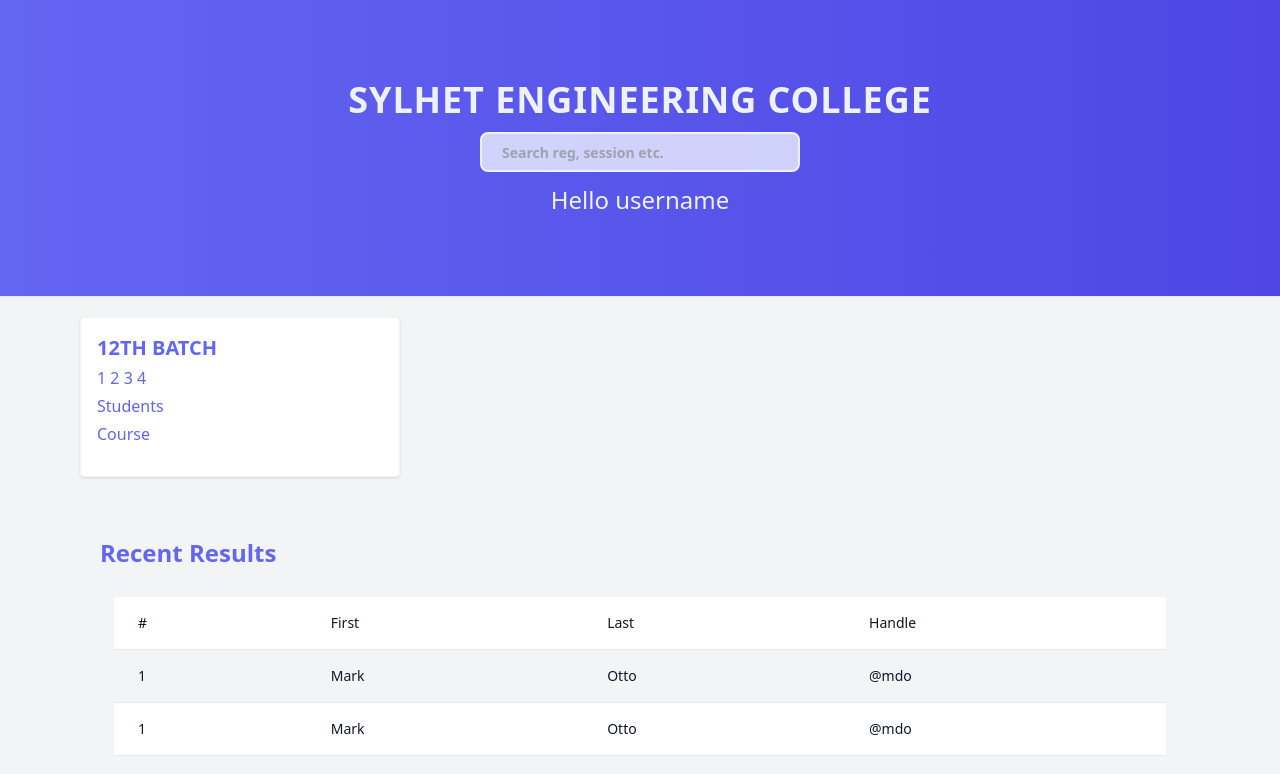
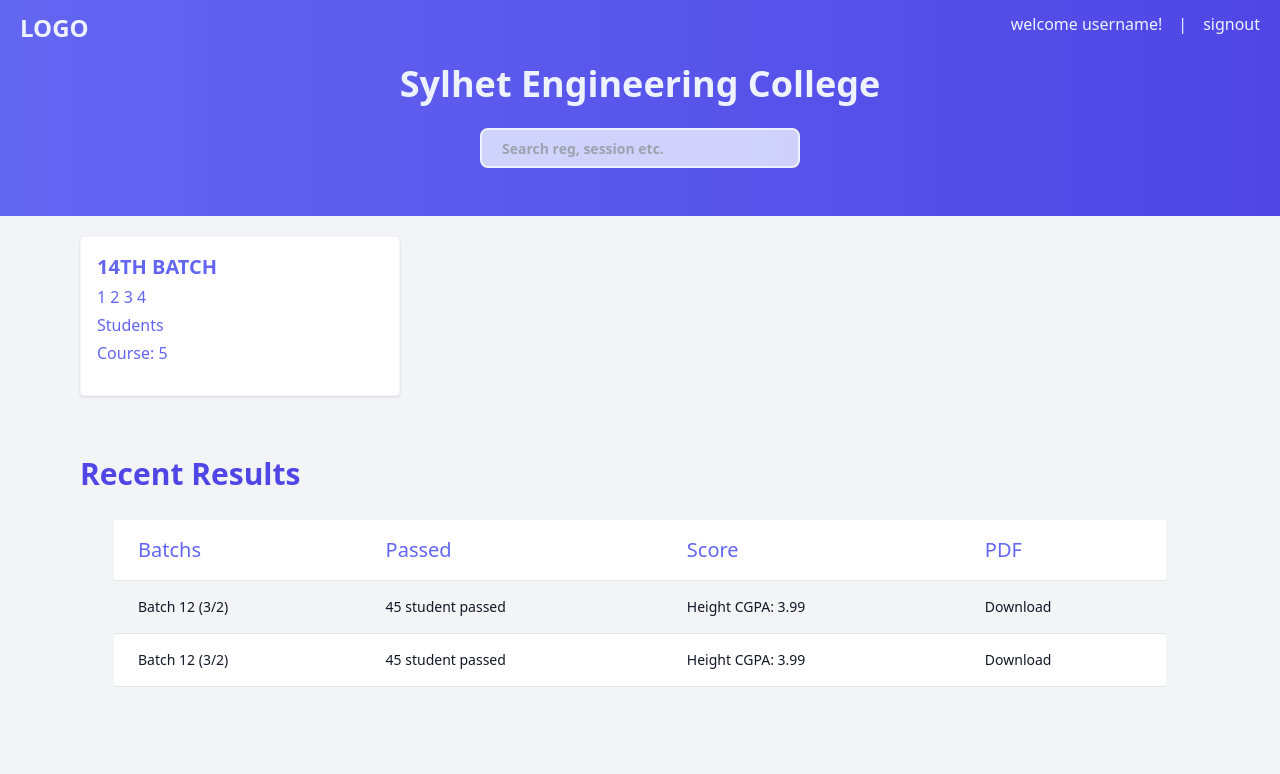
Before and after one commit to dipsingha360/result-management, a website: page src/index.html in a window 1280 px wide. Drawn offline with Linux system fonts and the light colour scheme.

Commit message:
new layout ready except cart

```diff
--- a/src/index.html
+++ b/src/index.html
@@ -8,20 +8,29 @@
     <title>Check Tailwindcss</title>
   </head>
   <body class="bg-gray-100">
-    <header class="bg-gradient-to-r from-indigo-500 to-indigo-600 p-20 border-b ">
+    <header class="bg-gradient-to-r from-indigo-500 to-indigo-600 bg-black">
 
       <!-- navbar  -->
-      <nav class="navbar container mx-auto px-4 text-indigo-50">
-        <div class="flex flex-col gap-3   items-center ">
+      <nav class="navbar container mx-auto px-5 text-indigo-50 bg-amber-300-50">
+        <div class="flex  justify-between pt-3 ">
           <!-- logo/ title  -->
-          <span class="text-4xl uppercase font-bold tracking-wide"
-            >Sylhet Engineering College</span
-          >
+          <div class="left ">
+            <h1 class="logo font-semibold uppercase text-2xl">logo</h1>
+          </div>
+          <div class="right flex gap-4">
+            <div class="username"> welcome username!</div>
+            <span>|</span>
+            <div class="login"><a href="./pages/login.html">
+              signout
+            </a></div>
+          </div>
 
-          <!-- searchbar  -->
+        </div>
+      </nav>
 
-            <div class="searchbar text-indigo-700 font-semibold  w-fit ">
-
+      <!-- searchbar  -->
+            <div class="searchbar text-indigo-700 font-semibold pb-12 pt-5 flex flex-col gap-6 justify-center items-center">
+              <h1 class="Title text-4xl font-semibold text-indigo-50 ">Sylhet Engineering College</h1>
                 <input
                 class="border-2 border-indigo-50 bg-indigo-50/80 h-10 px-5  rounded-lg text-sm focus:outline-none w-80"
                 type="search"
@@ -31,16 +40,6 @@
               />
 
             </div>
-
-
-          <!-- login button / userName  -->
-          <!-- <button type="submit" class=" bg-indigo-500 text-white py-2 px-6 rounded-md hover:bg-indigo-600 ">
-              <a href="./pages/login.html">Login</a>
-          </button> -->
-          <p class="text-indigo-50 text-2xl">Hello username</p>
-
-        </div>
-      </nav>
     </header>
 
     <!-- main body -->
@@ -50,7 +49,7 @@
           <div
             class="batch bg-white text-indigo-500 p-4 rounded shadow flex flex-col gap-1 h-40 w-80 hover:bg-sky-100 duration-300 cursor-pointer border border-indigo-50/80 "
           >
-            <h2 class="batch-title text-xl font-bold uppercase">12th Batch</h2>
+            <h2 class="batch-title text-xl font-bold uppercase">14th Batch</h2>
             <div>
               <a href="#" class="semester">1</a>
               <a href="#" class="semester">2</a>
@@ -58,7 +57,7 @@
               <a href="#" class="semester">4</a>
             </div>
             <a href="#" class="students">Students</a>
-            <h2 class="course">Course</h2>
+            <h2 class="course">Course: 5</h2>
 
           </div>
 
@@ -109,7 +108,7 @@
 
       <!-- from web -->
       <div class="pt-10">
-        <h2 class="text-2xl font-semibold text-indigo-500 p-5">Recent Results</h2>
+        <h2 class="text-3xl font-semibold text-indigo-600 py-5">Recent Results</h2>
         <!-- component -->
         <div class="flex flex-col ">
           <div class="overflow-x-auto sm:mx-0.5 lg:mx-0.5">
@@ -117,30 +116,30 @@
               <div class="overflow-hidden">
                 <table class="min-w-full">
                   <thead class="bg-white border-b">
-                    <tr>
+                    <tr class="rounded">
                       <th
                         scope="col"
-                        class="text-sm font-medium text-gray-900 px-6 py-4 text-left"
+                        class="text-xl font-medium text-indigo-500 px-6 py-4 text-left "
                       >
-                        #
+                       Batchs
                       </th>
                       <th
                         scope="col"
-                        class="text-sm font-medium text-gray-900 px-6 py-4 text-left"
+                        class="text-xl font-medium text-indigo-500 px-6 py-4 text-left "
                       >
-                        First
+                        Passed
                       </th>
                       <th
                         scope="col"
-                        class="text-sm font-medium text-gray-900 px-6 py-4 text-left"
+                        class="text-xl font-medium text-indigo-500 px-6 py-4 text-left "
                       >
-                        Last
+                        Score
                       </th>
                       <th
                         scope="col"
-                        class="text-sm font-medium text-gray-900 px-6 py-4 text-left"
+                        class="text-xl font-medium text-indigo-500 px-6 py-4 text-left "
                       >
-                        Handle
+                        PDF
                       </th>
                     </tr>
                   </thead>
@@ -149,44 +148,45 @@
                       <td
                         class="px-6 py-4 whitespace-nowrap text-sm font-medium text-gray-900"
                       >
-                        1
+                        Batch 12 (3/2)
                       </td>
                       <td
                         class="text-sm text-gray-900 font-light px-6 py-4 whitespace-nowrap"
                       >
-                        Mark
+                        45 student passed
                       </td>
                       <td
                         class="text-sm text-gray-900 font-light px-6 py-4 whitespace-nowrap"
                       >
-                        Otto
+                        Height CGPA: 3.99
                       </td>
                       <td
                         class="text-sm text-gray-900 font-light px-6 py-4 whitespace-nowrap"
                       >
-                        @mdo
+                        <a href="">Download</a>
                       </td>
                     </tr>
+
                     <tr class="bg-white border-b">
                       <td
                         class="px-6 py-4 whitespace-nowrap text-sm font-medium text-gray-900"
                       >
-                        1
+                        Batch 12 (3/2)
                       </td>
                       <td
                         class="text-sm text-gray-900 font-light px-6 py-4 whitespace-nowrap"
                       >
-                        Mark
+                        45 student passed
                       </td>
                       <td
                         class="text-sm text-gray-900 font-light px-6 py-4 whitespace-nowrap"
                       >
-                        Otto
+                        Height CGPA: 3.99
                       </td>
                       <td
                         class="text-sm text-gray-900 font-light px-6 py-4 whitespace-nowrap"
                       >
-                        @mdo
+                        <a href="">Download</a>
                       </td>
                     </tr>
 
```
Also changed, not shown: dist/output.css.
